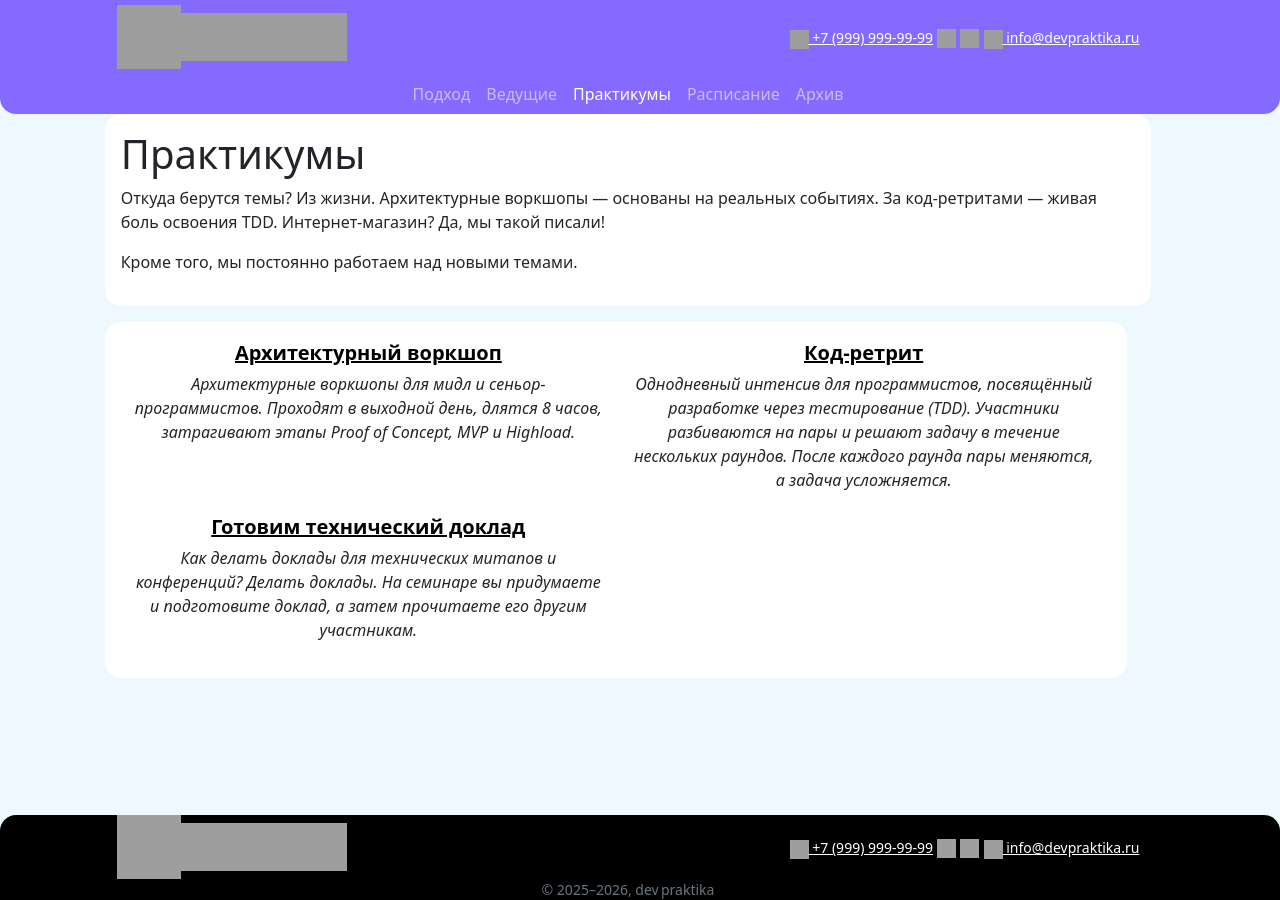
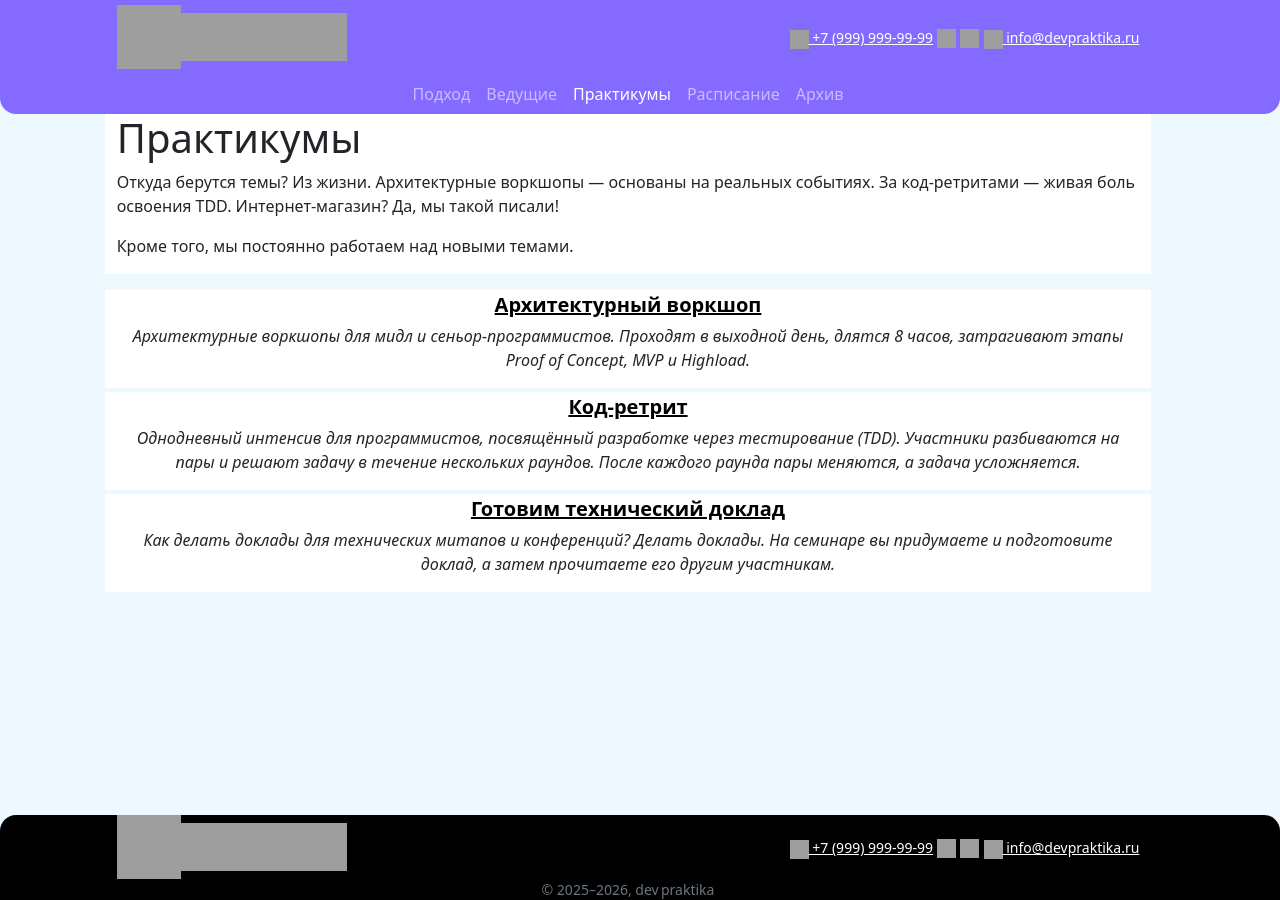
Before and after one commit to devpraktika-ru/devpraktika-ru.github.io, a Jekyll site: the page built from workshops/index.md, in a window 1280 px wide. Built offline with Jekyll 4.4.1, drawn with Linux system fonts in a browser that asks for light colours; grey boxes are pictures that could not be loaded.

Commit message:
Fix width

```diff
--- a/workshops/index.md
+++ b/workshops/index.md
@@ -4,7 +4,7 @@ title: "Практикумы"
 ---
 
 <div class="row">
-  <div class="rounded-block col-12 mb-3 w-100">
+  <div class="bg-white col-12 mb-3 w-100">
     <h1>Практикумы</h1>
 
     <p>Откуда берутся темы?
@@ -18,9 +18,9 @@ title: "Практикумы"
   </div>
 </div>
 
-<div class="row rounded-block w-100">
+<div class="row">
   {% for workshop in site.workshops %}
-    <div class="col-6 text-center mb-1">
+    <div class="bg-white col-6 mb-1 w-100 text-center">
       <p class="fw-bold fs-5 mb-1"><a class="text-black" href="{{ workshop.url | relative_url }}">{{ workshop.title }}</a></p>
       <p><em>{{ workshop.description }}</em></p>
     </div>
```
Also changed, not shown: educators/index.md (+3 -3 lines).
